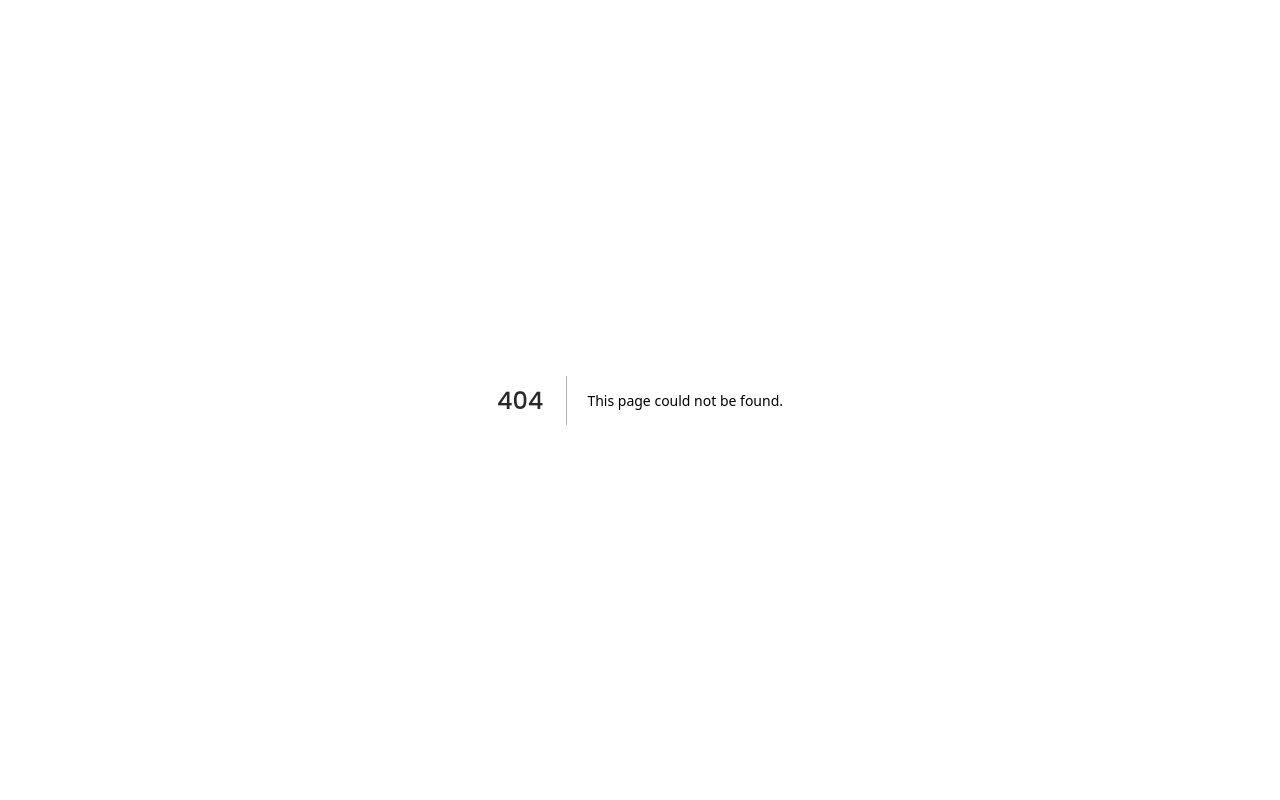
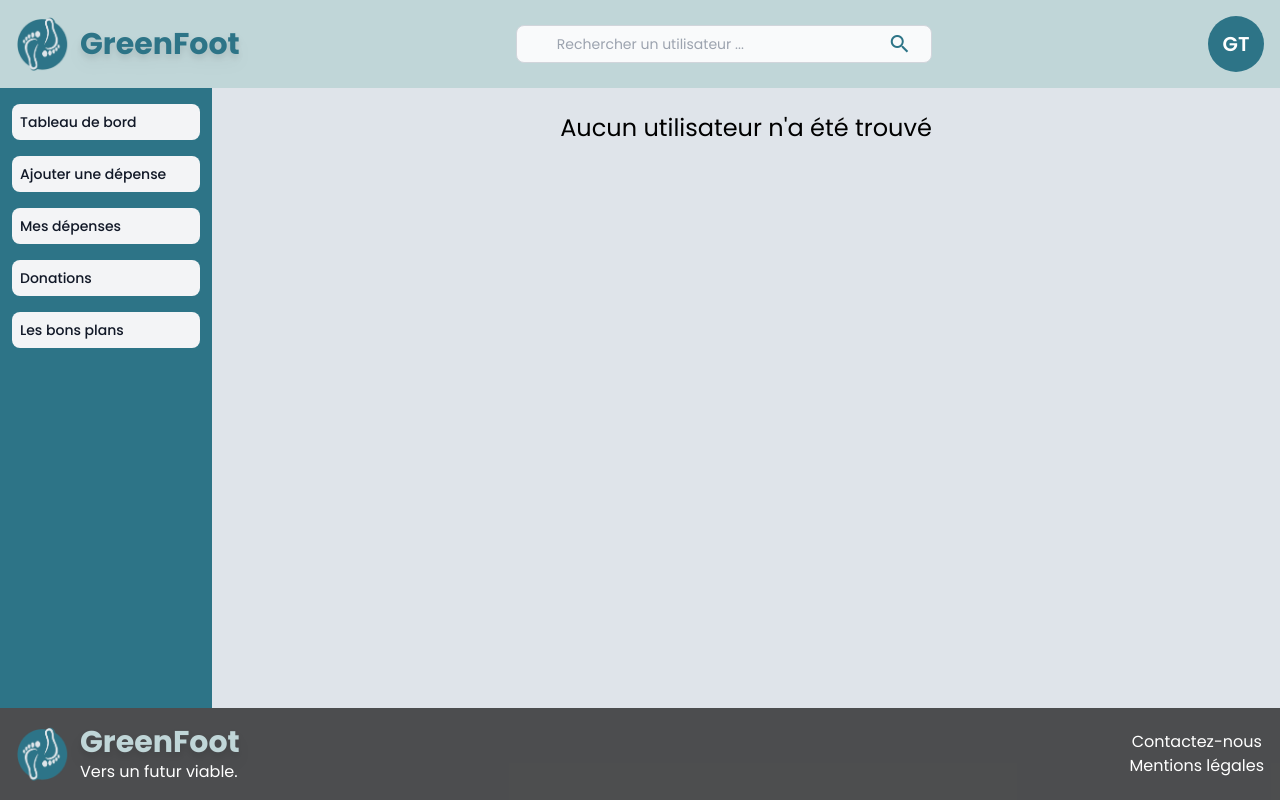
Before and after one commit to WildCodeSchool/2023-11-wns-bleu-g3, a Next.js app in the folder frontend/: page /search in a window 1280 px wide. Before the commit this address had no page. Built offline with nearby package versions, Linux system fonts and the light colour scheme.

Commit message:
create search users page and card

```diff
--- /dev/null
+++ b/frontend/src/pages/search.tsx
@@ -0,0 +1,51 @@
+import { useSearchUserQuery } from "@/graphql/generated/schema";
+import LayoutLoggedInUser from "@/layouts/layout-logged-in-user";
+import { useSearchParams } from "next/navigation";
+import { useEffect } from "react";
+
+export default function Search() {
+  const searchParams = useSearchParams();
+  const { data: users } = useSearchUserQuery({
+    variables: { name: searchParams.get("name") },
+  });
+
+  console.log(users);
+  return (
+    <LayoutLoggedInUser>
+      <h2 className="text-2xl text-center">
+        {searchParams && users
+          ? `Les utilisateurs qui correspondent à votre recherche '${searchParams.get(
+              "name"
+            )}'`
+          : "Aucun utilisateur n'a été trouvé"}
+      </h2>
+      <section className="py-6 flex flex-wrap">
+        {users?.searchUser.map((user) => (
+          <a
+            href={`/user/${user.id}/${user.nickname}`}
+            className="relative flex w-full md:w-1/4 flex-col rounded-xl bg-clip-border text-gray-700 bg-white p-3 shadow-sm"
+            key={user.id}
+          >
+            <div className="relative flex items-center gap-4 pt-0 pb-8 mx-0 mt-4 overflow-hidden text-gray-700 bg-transparent shadow-none rounded-xl bg-clip-border">
+              <img
+                src={user.avatarUrl}
+                alt="Tania Andrew"
+                className="relative inline-block h-[58px] w-[58px] !rounded-full  object-cover object-center"
+              />
+              <div className="flex w-full flex-col gap-0.5">
+                <div className="flex items-center justify-between">
+                  <h5 className="block font-sans text-xl antialiased font-semibold leading-snug tracking-normal text-blue-gray-900">
+                    {user.nickname}
+                  </h5>
+                </div>
+                <p className="block font-sans text-base antialiased font-light leading-relaxed text-blue-gray-900">
+                  {user.firstName} {user.lastName}
+                </p>
+              </div>
+            </div>
+          </a>
+        ))}
+      </section>
+    </LayoutLoggedInUser>
+  );
+}
```
